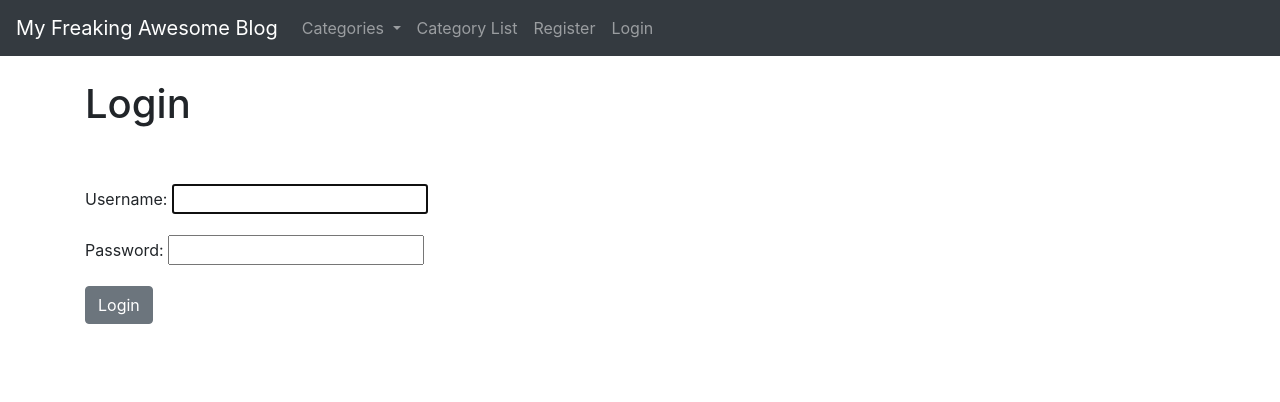
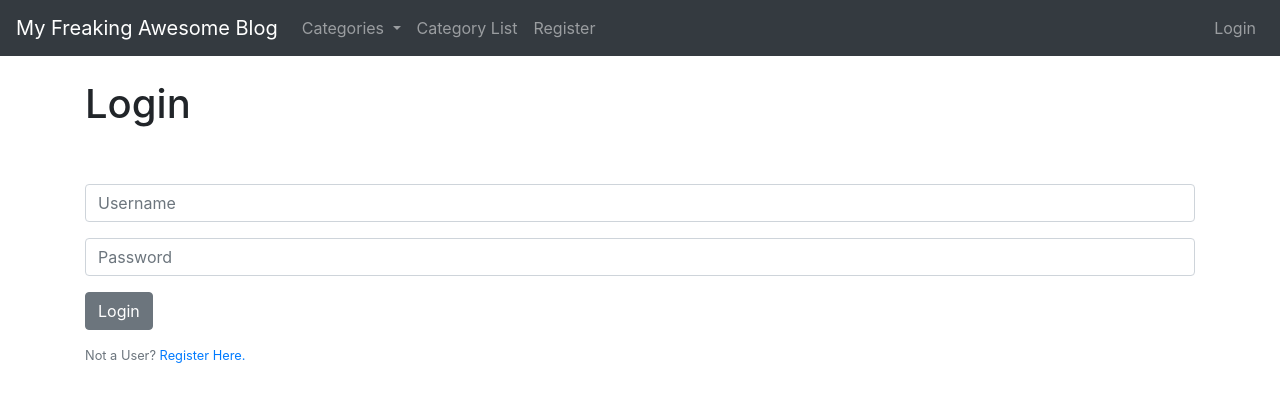
Before and after one commit to josephjz/ablog, a Django app: page /members/login/ in a window 1280 px wide. Shown: the top 402 px of the page. Run offline with Django 3.2, Linux system fonts and the light colour scheme; some libraries are stand-ins or nearby versions.

Commit message:
all done baby

```diff
--- a/members/templates/registration/login.html
+++ b/members/templates/registration/login.html
@@ -13,9 +13,16 @@ Login
 <div class = "form-group">
     <form method = "POST">
         {% csrf_token %}
-        {{form.as_p}}
+            <div class="form-group">
+              <input type="text" class="form-control" name = "username" placeholder="Username">
+            </div>
+            <div class="form-group">
+              <input type="password" class="form-control" name = "password" placeholder="Password">
+            </div>
         <button class = "btn btn-secondary"> Login </button>
     </form>
 </div>
+<small id="emailHelp" class="form-text text-muted">Not a User?<a href = "{% url 'register' %}"> Register Here.</a> </small>
+
 
 {% endblock %}
--- a/tutorialblog/templates/article_details.html
+++ b/tutorialblog/templates/article_details.html
@@ -77,7 +77,9 @@ You must be logged in to like posts
         <div class="card-body">
           <h5 class="card-title">{{post.author.first_name}} {{post.author.last_name}}</h5>
           <p class="small text-muted">
-            <a href = "{% url 'show_profile_page' post.author.profile.id %}"> Profile </a>
+            {% if post.author.profile %}
+              <a href = "{% url 'show_profile_page' post.author.profile.id %}"> Profile </a>
+            {% endif %}
             {% if post.author.profile.website_url %}
                 <a href = "{{post.author.profile.website_url}}"> Website</a>
             {% endif %}
--- a/tutorialblog/templates/base.html
+++ b/tutorialblog/templates/base.html
@@ -61,8 +61,6 @@
                   {% endfor %}
                 {% endif %}
 
-
-
                 <!-- <a class="dropdown-item" href="#">Action</a>      old hardcoded drop downs
                 <a class="dropdown-item" href="#">Another action</a> -->
               </div>
@@ -80,11 +78,20 @@
                 <li class="nav-item">
                   <a class="nav-link" href="{% url 'add-category' %}">Add Category</a>
                 </li>
+            {% else %}
+                <li class="nav-item">
+                  <a class="nav-link" href="{% url 'register' %}">Register</a>
+                </li>
+            {% endif %}
+          </ul>
+
+
+            <ul class = "navbar-nav ml-auto">
+              {% if user.is_authenticated %}
                 <li class="nav-item dropdown">
-                  <a class="nav-link dropdown-toggle" href="#" id="navbarDropdown" role="button" data-toggle="dropdown" aria-haspopup="true" aria-expanded="false">
-                    Profile
-                  </a>
-                  <div class="dropdown-menu" aria-labelledby="navbarDropdown">
+                  <!-- IMPORTANT NOTE: remember in original urls.py file (project wide) the django.contrib.auth.urls has login as one of those built in login urls for us -->
+                  <a class="nav-link dropdown-toggle" href="#" id="navbarDropdown" role="button" data-toggle="dropdown" aria-haspopup="true" aria-expanded="false">Hello, {{user.first_name}}!</a>
+                  <div class="dropdown-menu dropdown-menu-right" aria-labelledby="navbarDropdown">
                     <a class="dropdown-item" href="{% url 'edit_profile' %}">Edit Settings</a>
                     {% if user.profile.id %}
                       <a class="dropdown-item" href="{% url 'edit_profile_page' user.profile.id %}">Edit Profile Page</a>
@@ -92,24 +99,28 @@
                     {% else %}
                       <a class="dropdown-item" href="{% url 'create_profile_page' %}">Create Profile Page</a>
                     {% endif %}
+                      <!-- IMPORTANT NOTE: remember in original urls.py file (project wide) the django.contrib.auth.urls has login as one of those built in login urls for us -->
+                    <a class="dropdown-item" href="{% url 'logout' %}">Logout</a>
                   </div>
                 </li>
-                <li class="nav-item">
-                  <!-- IMPORTANT NOTE: remember in original urls.py file (project wide) the django.contrib.auth.urls has login as one of those built in login urls for us -->
-                  <a class="nav-link" href="{% url 'logout' %}">Logout</a>
-                </li>
-            {% else %}
-                <li class="nav-item">
-                  <a class="nav-link" href="{% url 'register' %}">Register</a>
-                </li>
+              {% else %}
                 <li class="nav-item">
                   <!-- IMPORTANT NOTE: remember in original urls.py file (project wide) the django.contrib.auth.urls has login as one of those built in login urls for us -->
                   <a class="nav-link" href="{% url 'login' %}">Login</a>
                 </li>
-            {% endif %}
+              {% endif %}
           </ul>
         </div>
       </nav>
+
+
+
+
+
+
+
+
+
 
       <!-- below is where any webpage content will be displayed here -->
       <br>
--- a/tutorialblog/views.py
+++ b/tutorialblog/views.py
@@ -89,6 +89,10 @@ class AddCommentView(CreateView):
     template_name = 'add_comment.html'
     success_url = reverse_lazy('home')
 
+    def form_valid(self, form):
+        form.instance.post_id = self.kwargs['pk'] # watch last 5 of video 34 for this
+        return super().form_valid(form)
+
 
 class AddCategoryView(CreateView):
     model = Category # this tells the view to use the post model
```
Also changed, not shown: db.sqlite3.
